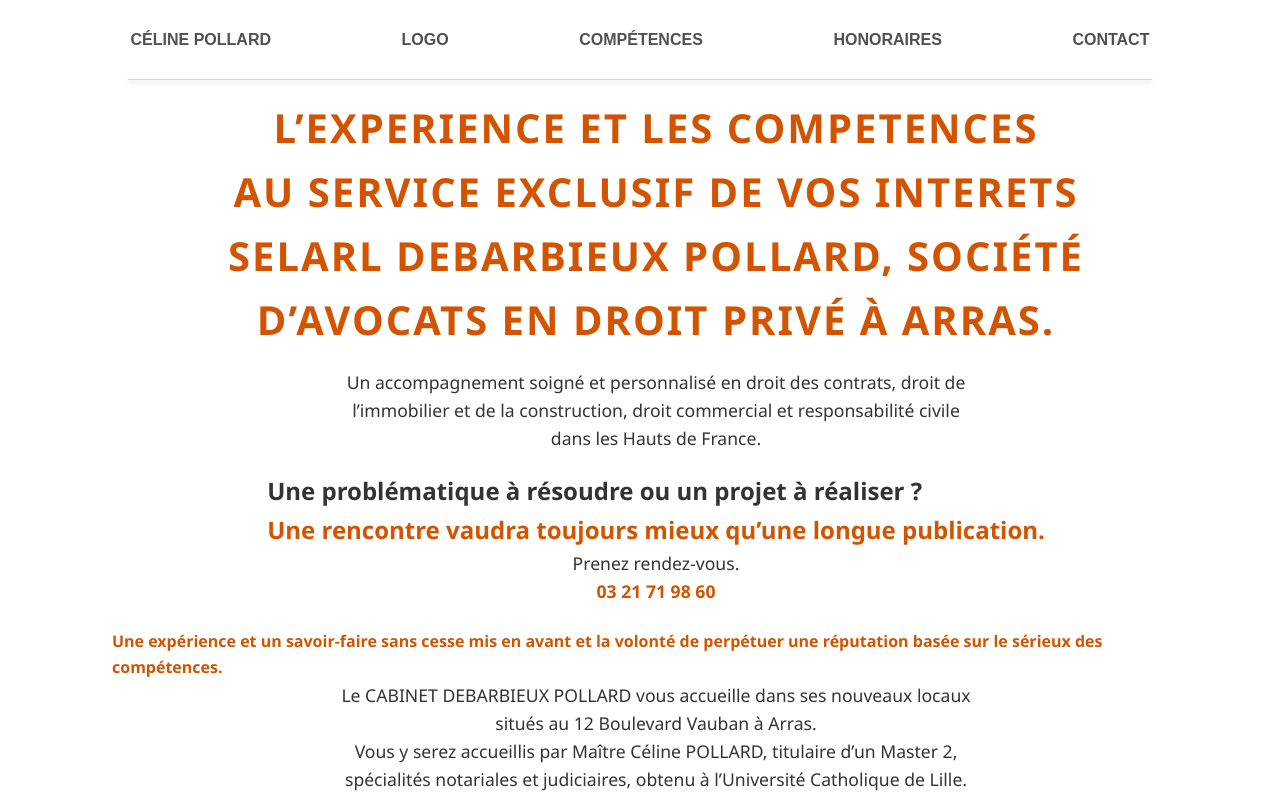
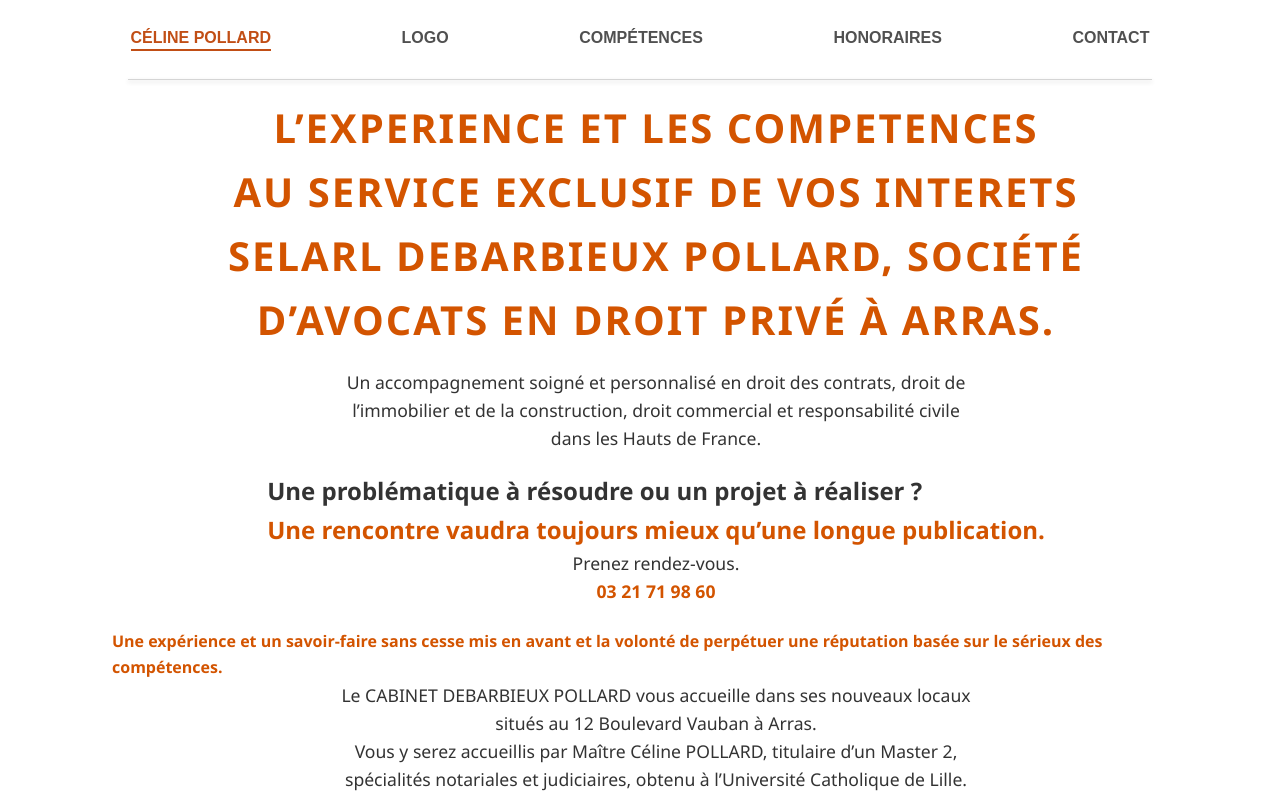
Before and after one commit to e-hainaux/celine-pollard, a Next.js app: page / in a window 1280 px wide. Shown: the top 800 px of the page. Built offline with nearby package versions, Linux system fonts and the light colour scheme.

Commit message:
fix some navbar styles and animations

```diff
--- a/components/Navbar.js
+++ b/components/Navbar.js
@@ -1,45 +1,69 @@
 "use client";
+
 import Link from "next/link";
 import { useState, useEffect } from "react";
+import { usePathname } from "next/navigation";
 import styles from "../styles/navbar.module.css";
 
 export default function Navbar() {
   const [scrolled, setScrolled] = useState(false);
+  const pathname = usePathname();
 
   useEffect(() => {
     const handleScroll = () => {
       setScrolled(window.scrollY > 10);
     };
-
     window.addEventListener("scroll", handleScroll);
     return () => window.removeEventListener("scroll", handleScroll);
   }, []);
+
+  const isActive = (href) => {
+    return pathname === href || pathname === href + "/";
+  };
 
   return (
     <nav className={`${styles.nav} ${scrolled ? styles.navScrolled : ""}`}>
       <ul className={styles.navList}>
         <li>
-          <Link className={styles.link} href="/">
+          <Link
+            href="/"
+            className={`${styles.link} ${isActive("/") ? styles.active : ""}`}
+          >
             CÉLINE POLLARD
           </Link>
         </li>
         <li>
-          <Link className={styles.link} href="#">
+          <Link className={styles.logo} href="#">
             LOGO
           </Link>
         </li>
         <li>
-          <Link className={styles.link} href="/skills">
+          <Link
+            href="/skills"
+            className={`${styles.link} ${
+              isActive("/skills") ? styles.active : ""
+            }`}
+          >
             COMPÉTENCES
           </Link>
         </li>
         <li>
-          <Link className={styles.link} href="/fees">
+          <Link
+            href="/fees"
+            className={`${styles.link} ${
+              isActive("/fees") ? styles.active : ""
+            }`}
+          >
             HONORAIRES
           </Link>
         </li>
         <li>
-          <Link className={styles.link} href="/contact">
+          <Link
+            href="/contact"
+            className={`${styles.link} ${
+              isActive("/contact") ? styles.active : ""
+            }`}
+          >
             CONTACT
           </Link>
         </li>
--- a/styles/navbar.module.css
+++ b/styles/navbar.module.css
@@ -17,9 +17,9 @@
 }
 
 .navScrolled {
-  height: 60px;
+  height: 48px;
   padding: 16px 24px;
-  background-color: rgba(255, 255, 255, 0.7);
+  background-color: rgba(255, 255, 255, 0.5);
   backdrop-filter: blur(10px);
 }
 
@@ -49,14 +49,44 @@
   background-color: transparent;
 }
 
-.link {
+.link,
+.logo {
   color: #505050;
   text-decoration: none;
   font-weight: bold;
+  position: relative;
+  display: inline-block;
+  padding-bottom: 4px;
   transition: color 0.3s ease;
 }
 
+.link::after {
+  content: "";
+  position: absolute;
+  left: 0;
+  bottom: 0;
+  height: 2px;
+  width: 100%;
+  background-color: #c14e15;
+  transform: scaleX(0);
+  transform-origin: bottom left;
+  transition: transform 0.3s ease;
+  pointer-events: none;
+  margin-top: 4px;
+}
+
 .link:hover {
-  text-decoration: underline;
   color: #c14e15;
 }
+
+.link:hover::after {
+  transform: scaleX(1);
+}
+
+.link.active {
+  color: #c14e15;
+}
+
+.link.active::after {
+  transform: scaleX(1);
+}
```
